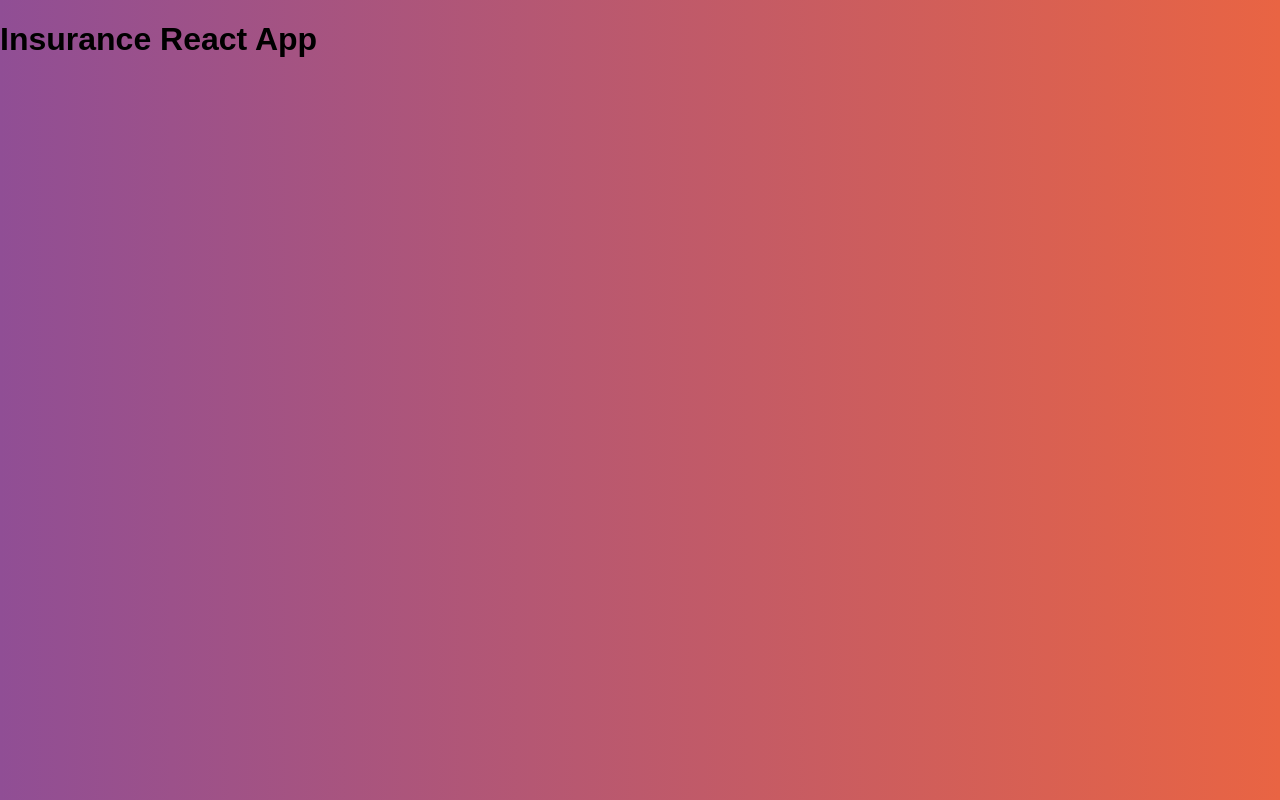
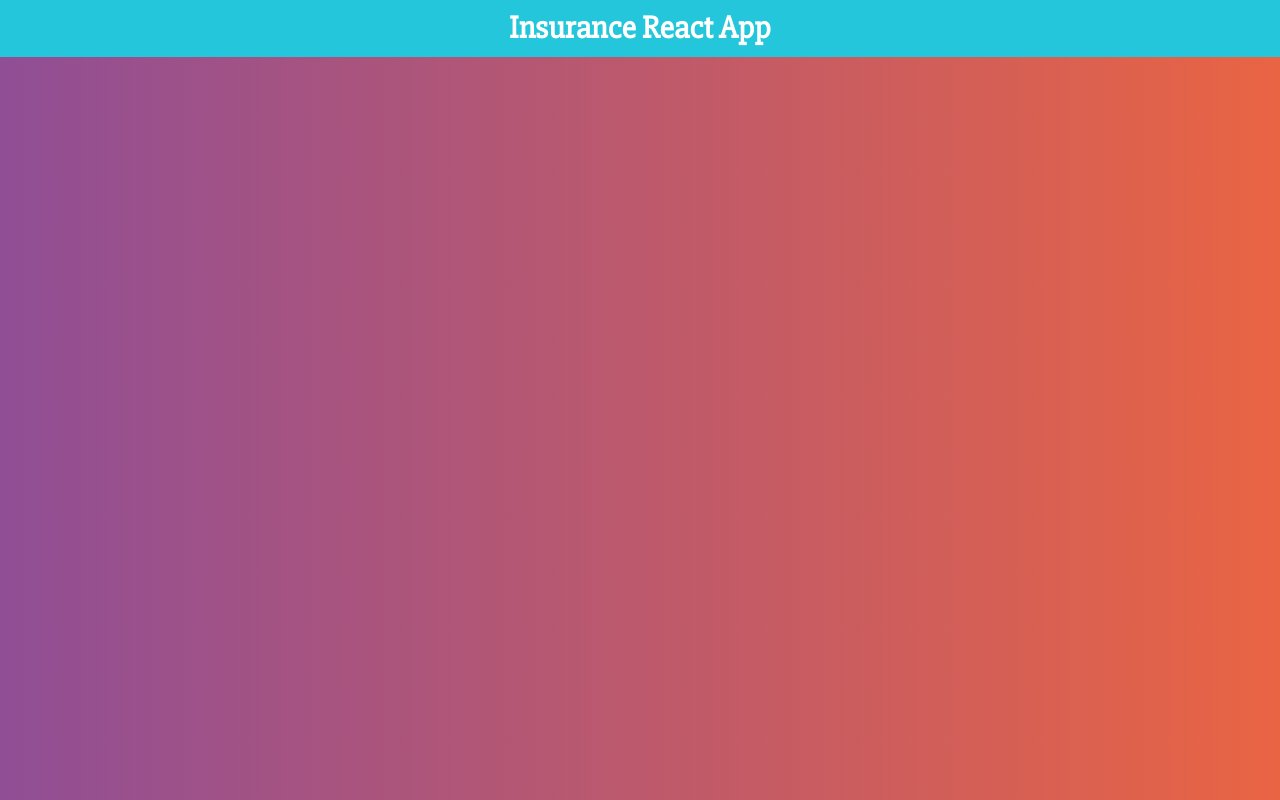
Before and after one commit to IsaacRF/react-insurance, a React (Create React App) app: page / in a window 1280 px wide. Built offline with nearby package versions, Linux system fonts and the light colour scheme.

Commit message:
#89 Add Emotion and transform Header into styled-component

```diff
--- a/package.json
+++ b/package.json
@@ -3,6 +3,8 @@
   "version": "0.1.0",
   "private": true,
   "dependencies": {
+    "@emotion/react": "^11.4.0",
+    "@emotion/styled": "^11.3.0",
     "@testing-library/jest-dom": "^5.12.0",
     "@testing-library/react": "^11.2.7",
     "@testing-library/user-event": "^12.8.3",
--- a/src/components/Header.tsx
+++ b/src/components/Header/index.tsx
@@ -1,3 +1,5 @@
+import HeaderContainer from './styles'
+
 export interface HeaderProps {
     title: string;
 }
@@ -8,9 +10,9 @@
  * @returns
  */
 const Header: React.FC<HeaderProps> = ({title}) => (
-    <header>
+    <HeaderContainer>
         <h1>{title}</h1>
-    </header>
+    </HeaderContainer>
 );
 
 export default Header;
--- /dev/null
+++ b/src/components/Header/styles.ts
@@ -0,0 +1,17 @@
+import styled from '@emotion/styled';
+
+const HeaderContainer = styled.header`
+    background-color: #23C6DA;
+    padding: 10px;
+    font-weight: bold;
+    color: #FFFFFF;
+
+    h1 {
+        font-size: 2rem;
+        margin: 0;
+        font-family: 'Slabo 27px', serif;
+        text-align: center;
+    }
+`;
+
+export default HeaderContainer;
```
Also changed, not shown: 1 other file (tests, documents, lock files or other folders).
